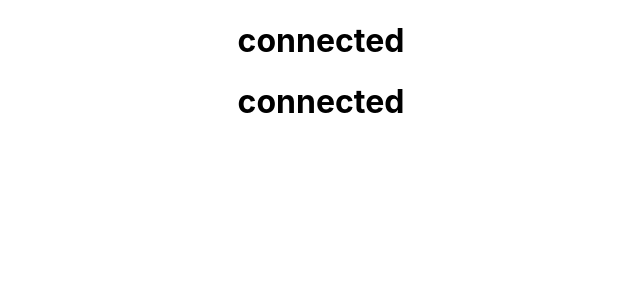
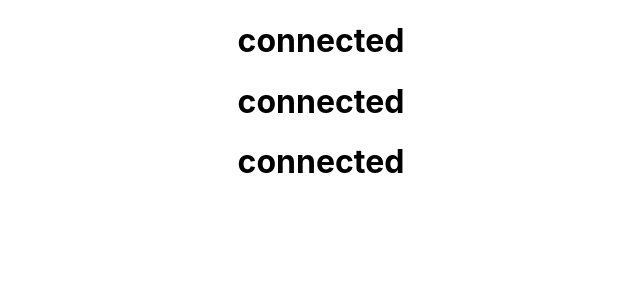
Before and after one commit to Luckyaremu/fabianfood, a React (Create React App) app: page / in a window 1280 px wide. Shown: the top 300 px of the page, without its empty margins (319-959 px from the left). Built offline with nearby package versions, Linux system fonts and the light colour scheme.

Commit message:
initial settings

```diff
--- a/src/App.js
+++ b/src/App.js
@@ -5,6 +5,7 @@ function App() {
     <div className="App">
       <h1>connected</h1>
       <h1>connected</h1>
+      <h1>connected</h1>
     </div>
   );
 }
```
